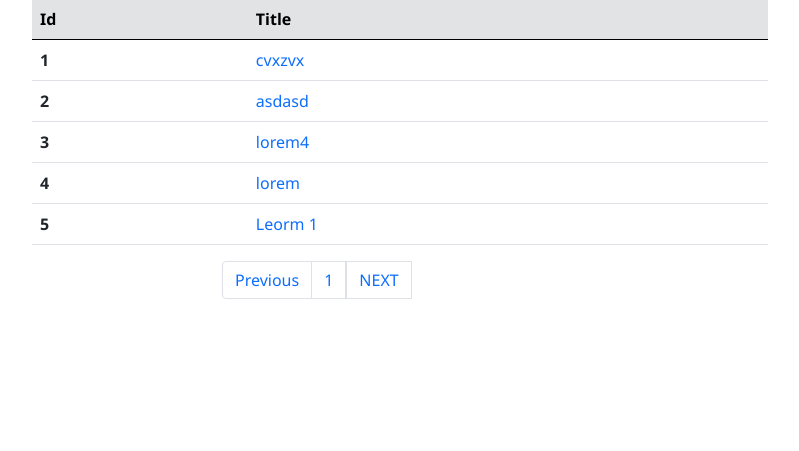
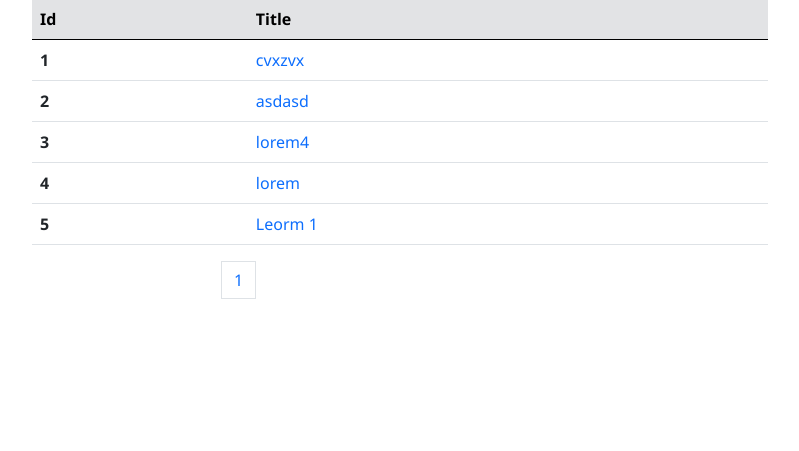
Before and after one commit to rajuraj8881/personal-blog-project, a PHP site: page /allpost.php in a window 1280 px wide. Shown: the part 97-548 px from the top of the page, without its empty margins (240-1039 px from the left). Run offline with PHP 8.4, Linux system fonts and the light colour scheme; a user stored in the database is signed in; data comes from the database, SQL or seed files in the repository; some libraries are stand-ins or nearby versions.

Commit message:
complete pagination

```diff
--- a/src/allpost.php
+++ b/src/allpost.php
@@ -63,12 +63,26 @@
                                 $rows = $nextPag->fetchAll(PDO::FETCH_ASSOC);
                                 // $totalRecord = $row[0];
                                 $totalPage = ceil(count($rows) / $limit);
+
+                                if($page > $totalPage){
+                                    // exit('Your Message');
+                                    header('locaion: allpost.php');
+                                }
+
                                 echo "<ul class='pagination'>";
-                                echo "<li class='page-item'><a class='nounderline' href='allpost.php?page=".($page-1)."' class='button'><span class='page-link'>Previous</span></a></li>";
+                                    echo "<li class='page-item'>";
+                                        if($page > 1){
+                                        echo "<a class='nounderline' href='allpost.php?page=".($page-1)."' class='button'><span class='page-link'>Previous</span></a>";
+                                        }
+                                    echo "</li>";
                                     for ($i=1; $i<=$totalPage; $i++) {
-                                            echo "<li class='page-item'><a class='page-link' href='allpost.php?page=".$i."' tabindex='-1'>".$i."</a></li>";
+                                        echo "<li class='page-item'><a class='page-link' href='allpost.php?page=".$i."' tabindex='-1'>".$i."</a></li>";
                                     }
-                                echo "<li><a class='nounderline' href='allpost.php?page=".($page+1)."' class='button'><span class='page-link'>NEXT<span></a></li>";
+                                    echo "<li>";
+                                    if($page < $totalPage){
+                                        echo "<a class='nounderline' href='allpost.php?page=".($page+1)."' class='button'><span class='page-link'>NEXT<span></a>";
+                                    }
+                                    echo "</li>";
                                 echo "</ul>";
                             ?>
                         </nav>
```
